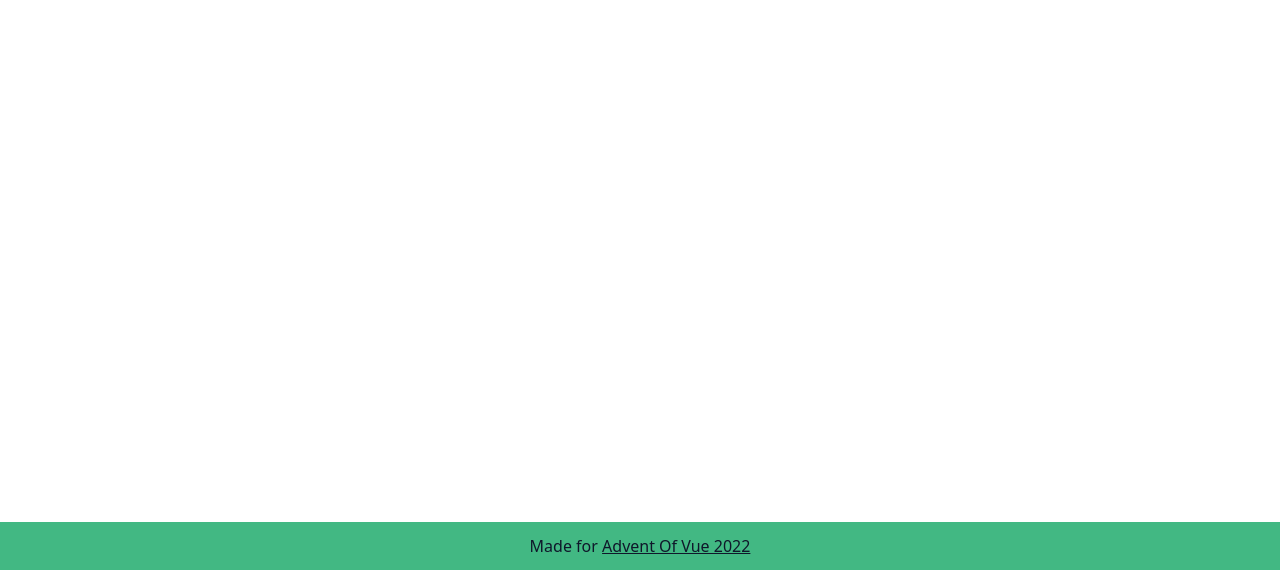
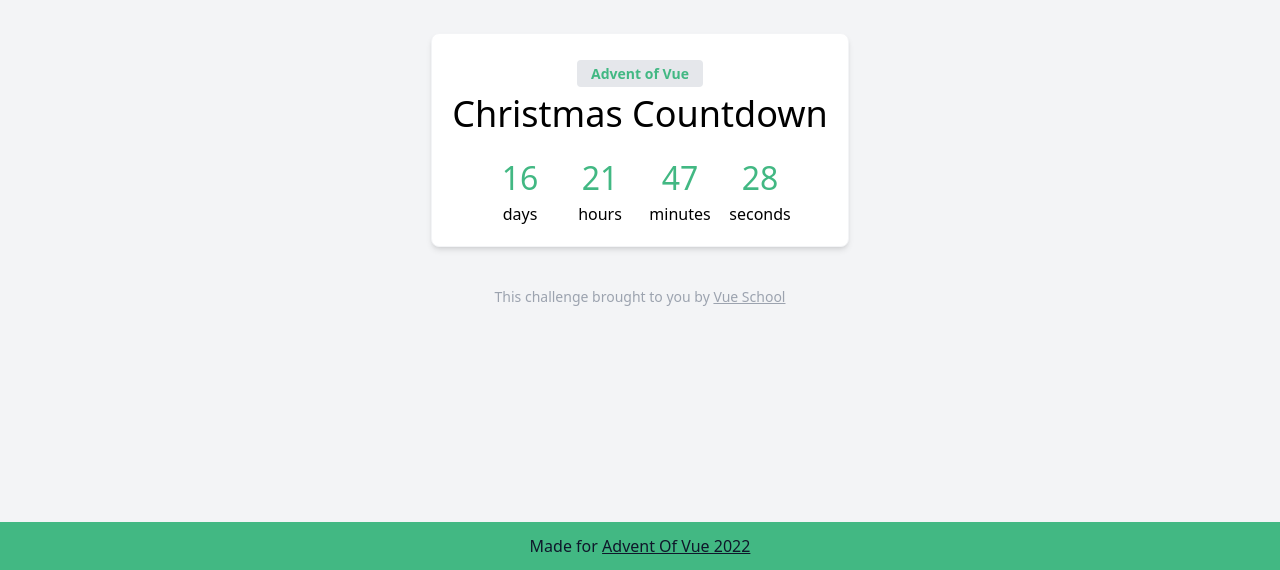
Before and after one commit to tkilgour/advent-of-vue, a Vue app: page /day-3 in a window 1280 px wide. Shown: the part 230-800 px from the top of the page. Built offline with nearby package versions, Linux system fonts and the light colour scheme.

Commit message:
add day 3

```diff
--- /dev/null
+++ b/src/components/CountdownHeader.vue
@@ -0,0 +1,8 @@
+<template>
+  <header class="text-center">
+    <h2 class="text-green text-2xl">
+      <span class="bg-gray-200 px-3.5 py-1 rounded text-sm font-bold">Advent of Vue</span>
+    </h2>
+    <h1 class="text-4xl mt-2 mb-5">Christmas Countdown</h1>
+  </header>
+</template>
--- /dev/null
+++ b/src/components/CountdownSegment.vue
@@ -0,0 +1,44 @@
+<script setup>
+defineProps({
+  label: String,
+  number: Number,
+})
+</script>
+<template>
+  <div class="segment text-center">
+    <div class="pt-10 overflow-hidden relative">
+      <Transition name="slide-up">
+        <span :key="number" class="numbers text-green absolute top-0 left-[50%]">{{ number }}</span>
+      </Transition>
+    </div>
+
+    <span class="label block pt-2">{{ label }}</span>
+  </div>
+</template>
+<style>
+.segment {
+  width: 80px;
+}
+
+.numbers {
+  transform: translateX(-50%);
+  font-size: 32px;
+}
+
+.label {
+  font-size: 16px;
+}
+
+.slide-up-enter-active,
+.slide-up-leave-active {
+  transition: all 400ms ease;
+}
+
+.slide-up-enter-from {
+  translate: 0 -1.5em;
+}
+
+.slide-up-leave-to {
+  translate: 0 1.5em;
+}
+</style>
--- /dev/null
+++ b/src/components/Day3.vue
@@ -0,0 +1,44 @@
+<template>
+  <div class="w-full h-full flex justify-center items-center p-10">
+    <div>
+      <div class="shadow-md relative bg-white p-5 rounded-lg border-gray-100 border-[1px]">
+        <CountdownHeader />
+        <main class="flex justify-center">
+          <CountdownSegment label="days" :number="Math.floor(deltaInSecs / (60 * 60 * 24))" />
+          <CountdownSegment label="hours" :number="Math.floor((deltaInSecs % (60 * 60 * 24)) / (60 * 60))" />
+          <CountdownSegment label="minutes" :number="Math.floor((deltaInSecs % (60 * 60)) / 60)" />
+          <CountdownSegment label="seconds" :number="Math.floor((deltaInSecs % (60)))" />
+        </main>
+        <p>{{ delta }}</p>
+      </div>
+      <h4 class="mt-10 text-gray-400 text-center text-sm">
+        This challenge brought to you by <a href="https://vueschool.io/" class="underline">Vue School</a>
+      </h4>
+    </div>
+  </div>
+</template>
+
+<script setup>
+import { computed } from 'vue'
+import CountdownHeader from './CountdownHeader.vue'
+import CountdownSegment from './CountdownSegment.vue'
+import { useNow } from '@vueuse/core'
+const now = useNow()
+const christmas = new Date('12/25/2022 00:00:00')
+
+const deltaInSecs = computed(() => {
+  return Math.round((christmas.getTime() - now.value.getTime()) / (1000))
+})
+
+</script>
+
+
+<style>
+div {
+  display: block;
+}
+
+body {
+  @apply bg-gray-100;
+}
+</style>
--- a/src/router.js
+++ b/src/router.js
@@ -5,12 +5,14 @@ import {
 
 const Day1 = () => import('./components/Day1.vue')
 const Day2 = () => import('./components/Day2.vue')
+const Day3 = () => import('./components/Day3.vue')
 
 const router = createRouter({
   history: createWebHistory(import.meta.env.BASE_URL),
   routes: [
     { path: "/day-1", component: Day1 },
     { path: "/day-2", component: Day2 },
+    { path: "/day-3", component: Day3 },
   ],
 });
 
```
